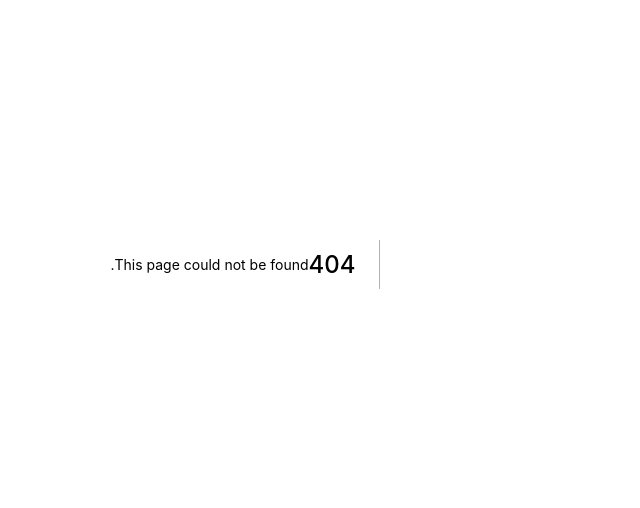
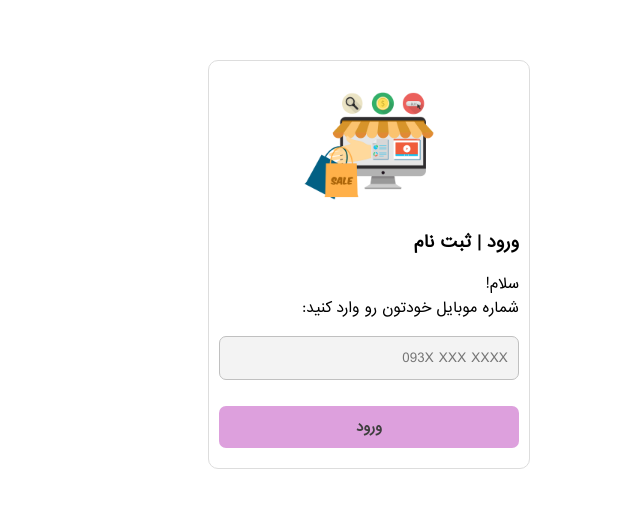
Before and after one commit to omids0/nextjs-online-shop, a Next.js app: page /login in a window 1280 px wide. Before the commit this address had no page. Shown: the part 136-644 px from the top of the page, without its empty margins (430-1070 px from the left). Built offline with nearby package versions, Linux system fonts and the light colour scheme.

Commit message:
login page edited

```diff
--- /dev/null
+++ b/components/login/MainPage.js
@@ -0,0 +1,24 @@
+import Image from "next/image";
+import React from "react";
+
+export default function MainPage() {
+  return (
+    <div className="login-mainpage-countainer">
+      <div className="login-mainpage-input-body">
+        <div className="login-mainpage-logo">
+          <Image
+            src="/images/—Pngtree—online shopping sale vector _3548364.png"
+            alt="omid shop login page"
+            width={1500}
+            height={1500}
+          />
+        </div>
+        <h3>ورود | ثبت نام</h3>
+        <p>سلام!</p>
+        <p>شماره موبایل خودتون رو وارد کنید:</p>
+        <input type="text" className="input login-input" placeholder="093X XXX XXXX"/>
+        <button className="btn login-enter-btn">ورود</button>
+      </div>
+    </div>
+  );
+}
--- /dev/null
+++ b/pages/login/index.js
@@ -0,0 +1,10 @@
+import React from "react";
+import MainPage from "../../components/login/MainPage";
+
+export default function index() {
+  return (
+    <div>
+      <MainPage />
+    </div>
+  );
+}
--- a/styles/globals.css
+++ b/styles/globals.css
@@ -1116,6 +1116,45 @@ input:checked + .slider:before {
   animation: spin 2s linear infinite;
 }
 
+.login-mainpage-countainer{
+  width: 100%;
+  min-height: 100vh;
+  display: flex;
+  justify-content: center;
+  align-items: center;
+}
+
+.login-mainpage-input-body{
+  padding: var(--padding-small-size);
+  border-radius: 10px;
+  display: flex;
+  flex-direction: column;
+  border: 1px solid #ddd;
+}
+.login-mainpage-input-body h3{
+  margin-bottom: 1.6rem
+}
+.login-input{
+  width: auto;
+  min-width: 30rem;
+  padding: var(--padding-small-size);
+  margin: 1.6rem 0;
+}
+
+.login-mainpage-logo{
+  max-width: 15rem;
+  margin: 0 auto;
+}
+
+.login-enter-btn{
+  background: var(--plum-color);
+  border-radius: 7px;
+  padding: var(--padding-small-size);
+  margin: 1rem 0;
+  color: var(--lite-black-color);
+  font-weight: bold;
+}
+
 /* Safari */
 @-webkit-keyframes spin {
   0% { -webkit-transform: rotate(0deg); }
@@ -1167,6 +1206,9 @@ input:checked + .slider:before {
   }
   .basket-product-inoff {
     max-width: 40rem;
+  }
+  .login-mainpage-input-body{
+    border: none;
   }
 }
 
```
Also changed, not shown: components/Header.js (+6 -2 lines), pages/basket/basketdelivery.js (added, +10 -0 lines).
